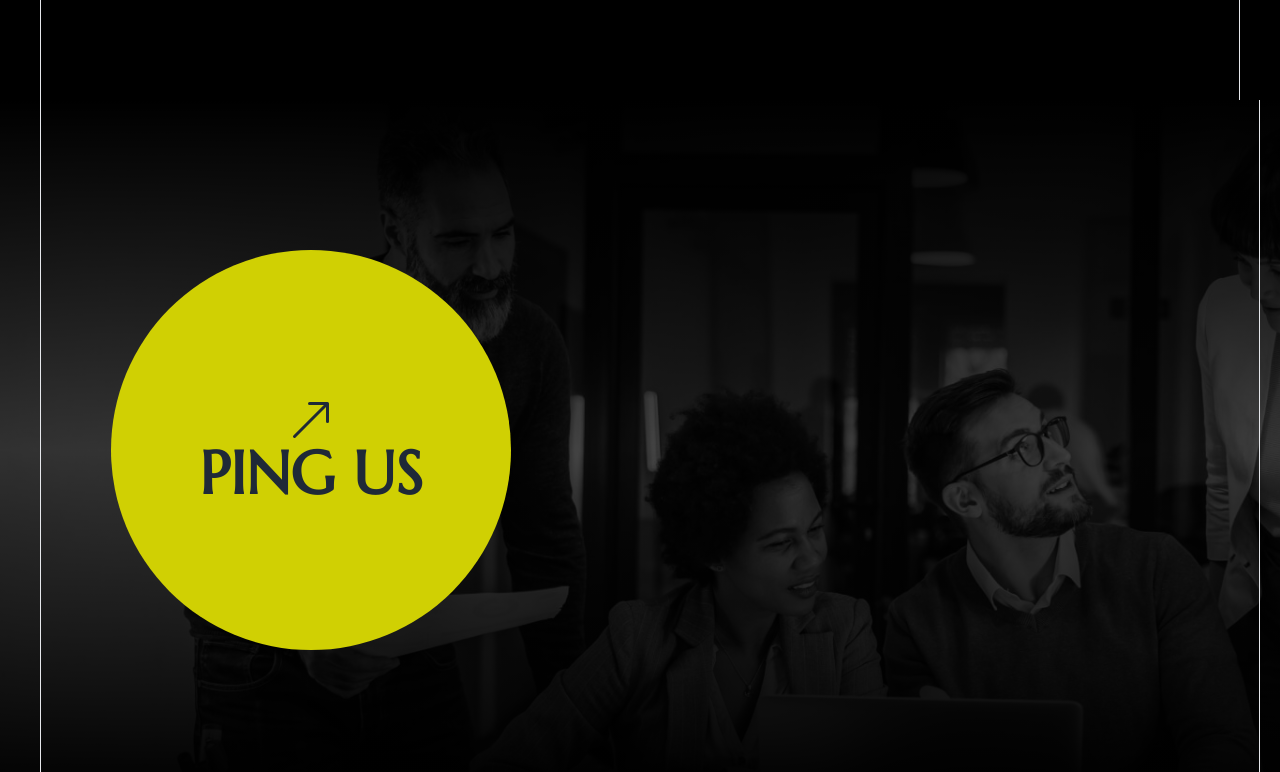
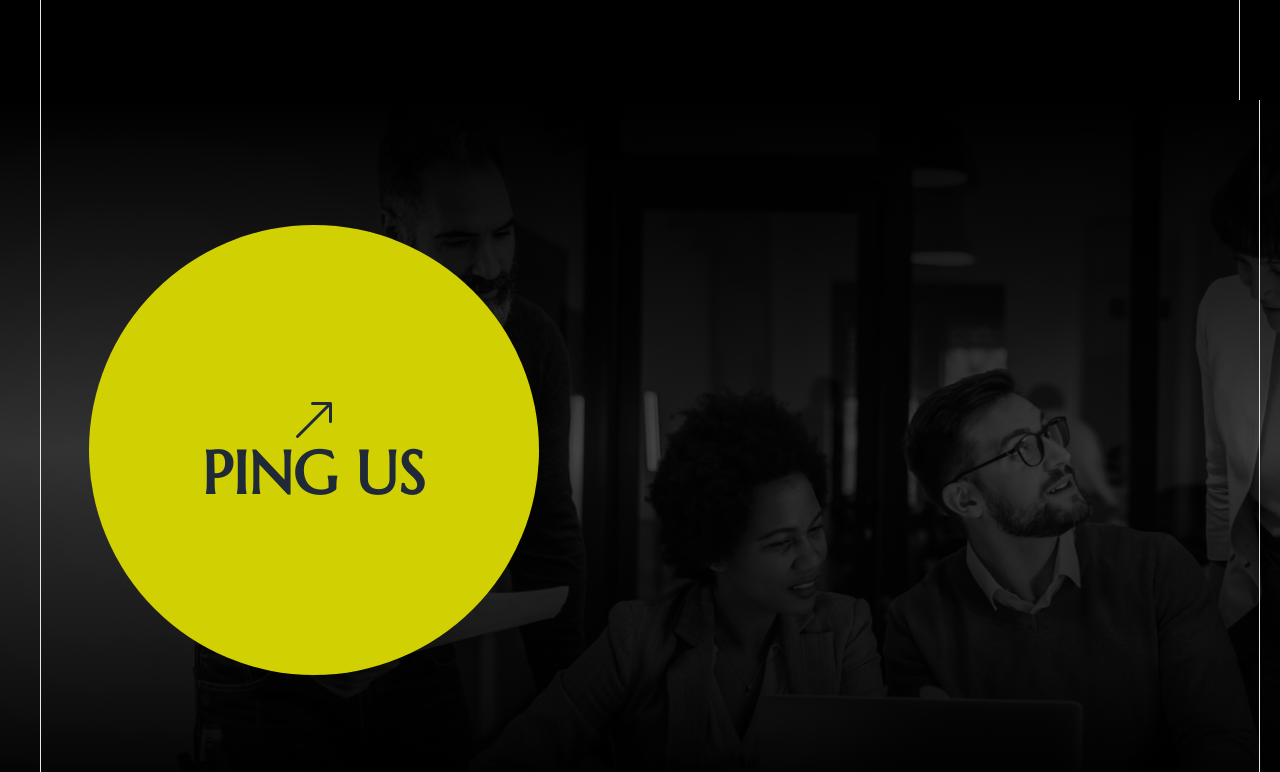
Before and after one commit to shaikTazUddin01/injaazh-client, a React (Vite) app: page / in a window 1280 px wide. In both pictures the pointer is over the element 311 px from the left and 7608 px from the top of the page. Shown: the part 7159-7931 px from the top of the page. Built offline with nearby package versions, Linux system fonts and the light colour scheme.

Commit message:
added ping us hover animation

```diff
--- a/src/component/shared/Footer.css
+++ b/src/component/shared/Footer.css
@@ -18,4 +18,11 @@ width: 400px;
 background-color: rgb(208, 208, 3);
 border-radius: 100%;
 margin-left: 70px;
+transition: height .4s,width .4s,margin-left .4s;
 }
+
+.ping_us:hover{
+    height: 450px;
+    width: 450px;
+    margin-left: 45px;
+}
--- a/src/component/shared/Footer.jsx
+++ b/src/component/shared/Footer.jsx
@@ -9,7 +9,7 @@ const Footer = () => {
             <div className='max-w-[1300px] mx-auto px-10'>
                <div className='border-x '>
                   <div className='min-h-[700px] flex justify-between items-center'>
-                     <div>
+                     <div className='w-[500px] h-[500px] flex justify-center items-center'>
                         <div className='ping_us flex justify-center items-center flex-col'>
                            <BsArrowUpRight className='text-5xl'></BsArrowUpRight>
                            <h1 className='text-6xl uppercase font-bold'>Ping us</h1>
```
